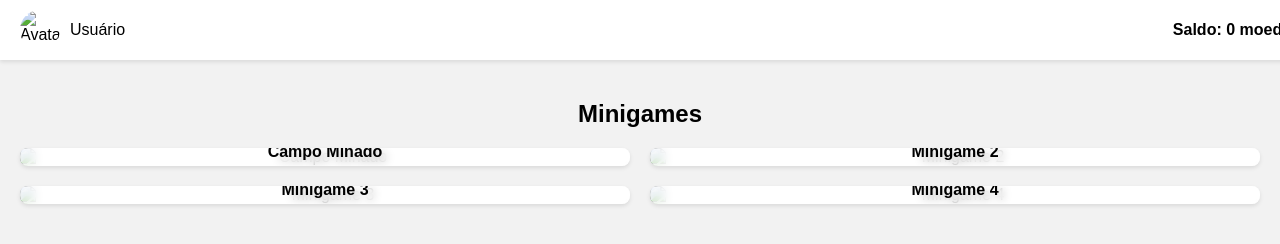
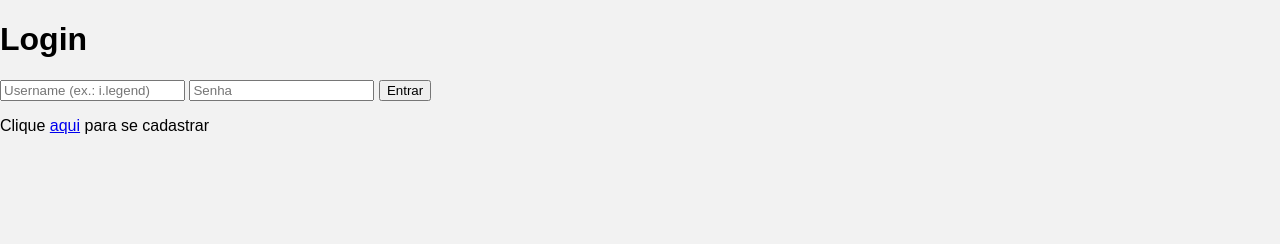
Before and after one commit to CapybaraMaromba/Cc, a plain HTML site: page index.html in a window 1280 px wide. Drawn offline with Linux system fonts and the light colour scheme.

Commit message:
Update index.html

```diff
--- a/index.html
+++ b/index.html
@@ -3,43 +3,62 @@
 <head>
   <meta charset="UTF-8">
   <meta name="viewport" content="width=device-width, initial-scale=1.0">
-  <title>Área do Usuário</title>
+  <title>Login, Cadastro e Área Segura</title>
   <link rel="stylesheet" href="style.css">
 </head>
 <body>
-  <!-- Header com informações do usuário -->
-  <header>
-    <div class="user-info">
-      <img id="user-avatar" src="assets/default_avatar.png" alt="Avatar">
-      <span id="user-name">Usuário</span>
-    </div>
-    <div class="user-balance">
-      <span id="user-balance">Saldo: 0 moedas</span>
-    </div>
-  </header>
+  <!-- Tela de Login -->
+  <div id="login-section">
+    <h1>Login</h1>
+    <input type="text" id="login-username" placeholder="Username (ex.: i.legend)">
+    <input type="password" id="login-password" placeholder="Senha">
+    <button id="login-btn">Entrar</button>
+    <p>Clique <a href="#" id="go-to-register">aqui</a> para se cadastrar</p>
+  </div>
 
-  <!-- Conteúdo principal com menu de minigames -->
-  <main>
-    <h2>Minigames</h2>
-    <div class="minigame-grid">
-      <div class="minigame-card" data-game="minesweeper">
-        <img src="assets/minesweeper.png" alt="Campo Minado">
-        <div class="minigame-name">Campo Minado</div>
+  <!-- Cadastro – Etapa 1: Solicitar Código -->
+  <div id="registration-step1" style="display: none;">
+    <h1>Cadastro – Etapa 1</h1>
+    <input type="text" id="reg-username" placeholder="Username (ex.: i.legend)">
+    <button id="send-reg-code-btn">Solicitar Código</button>
+  </div>
+
+  <!-- Cadastro – Etapa 2: Verificar Código -->
+  <div id="registration-step2" style="display: none;">
+    <h1>Cadastro – Etapa 2</h1>
+    <p>Verifique sua DM no Discord para o código de verificação.</p>
+    <input type="text" id="reg-code" placeholder="Digite o código recebido">
+    <button id="verify-code-btn">Confirmar Código</button>
+    <p><a href="#" id="resend-code-link">Clique aqui para reenviar o código</a></p>
+  </div>
+
+  <!-- Cadastro – Etapa 3: Criar Senha -->
+  <div id="registration-step3" style="display: none;">
+    <h1>Cadastro – Etapa 3</h1>
+    <input type="password" id="reg-password" placeholder="Digite a senha">
+    <input type="password" id="reg-password-confirm" placeholder="Confirme a senha">
+    <button id="create-account-btn">Criar Conta</button>
+  </div>
+
+  <!-- Área Segura (após login) – Menu de Minigames -->
+  <div id="secure-section" style="display: none;">
+    <div class="top-bar">
+      <div class="user-info">
+        <img id="user-avatar" src="default_avatar.png" alt="Avatar">
+        <span id="user-name"></span>
       </div>
-      <div class="minigame-card" data-game="placeholder1">
-        <img src="assets/placeholder.png" alt="Minigame 2">
-        <div class="minigame-name">Minigame 2</div>
-      </div>
-      <div class="minigame-card" data-game="placeholder2">
-        <img src="assets/placeholder.png" alt="Minigame 3">
-        <div class="minigame-name">Minigame 3</div>
-      </div>
-      <div class="minigame-card" data-game="placeholder3">
-        <img src="assets/placeholder.png" alt="Minigame 4">
-        <div class="minigame-name">Minigame 4</div>
+      <div class="user-saldo">
+        <span id="saldo-display"></span>
       </div>
     </div>
-  </main>
+    <div class="minigame-grid">
+      <div class="minigame-card" id="minesweeper-card">
+        <img src="minesweeper.png" alt="Campo Minado">
+        <div class="card-overlay">Campo Minado</div>
+      </div>
+      <!-- Se desejar, adicione outros cards para outros minigames -->
+    </div>
+  </div>
 
   <script src="script.js"></script>
 </body>
```
